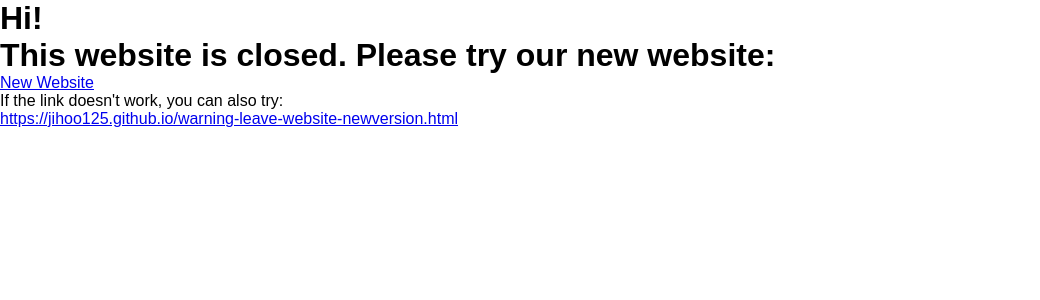
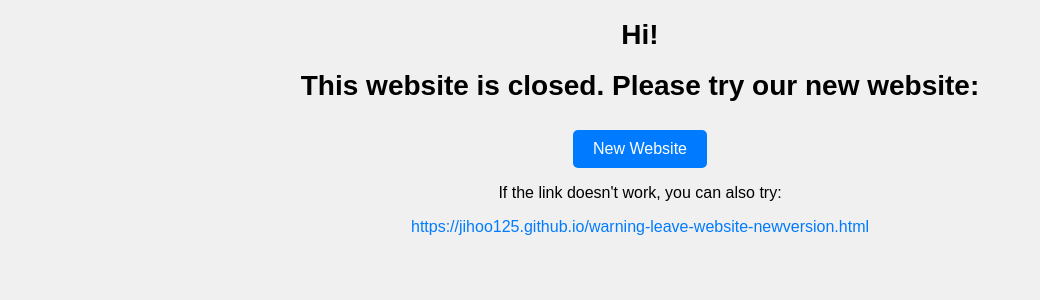
Before and after one commit to Jihoo125/Jihoo125.github.io, a PHP site: page / in a window 1280 px wide. Shown: the top 300 px of the page, without its empty margins (0-1040 px from the left). Run offline with PHP 8.4, Linux system fonts and the light colour scheme.

Commit message:
Update style.css

```diff
--- a/style.css
+++ b/style.css
@@ -1,55 +1,36 @@
-* {
-	margin: 0;
-	padding: 0;
-	box-sizing: border-box;
-	font-family: Arial, sans-serif;
+/* Apply basic styling to your content */
+body {
+    font-family: Arial, sans-serif;
+    text-align: center;
+    margin: 0;
+    padding: 0;
+    background-color: #f0f0f0;
 }
 
-.chat-container {
-	width: 400px;
-	height: 600px;
-	margin: 50px auto;
-	border: 1px solid #ccc;
-	border-radius: 10px;
-	overflow: hidden;
+h1 {
+    font-size: 28px;
 }
 
-.chat-header {
-	background-color: #f2f2f2;
-	padding: 10px;
-	text-align: center;
+a {
+    text-decoration: none;
+    color: #007BFF;
 }
 
-.chat-history {
-	height: 400px;
-	overflow-y: scroll;
-	padding: 10px;
+a:hover {
+    text-decoration: underline;
 }
 
-.chat-box {
-	padding: 10px;
-	display: flex;
-	align-items: center;
+/* Style the call-to-action button */
+.cta-button {
+    display: inline-block;
+    background-color: #007BFF;
+    color: #fff;
+    padding: 10px 20px;
+    border-radius: 5px;
+    margin-top: 10px;
+    text-decoration: none;
 }
 
-.chat-box input[type="text"] {
-	flex: 1;
-	height: 30px;
-	border-radius: 5px;
-	border: none;
-	padding: 5px;
-	margin-right: 10px;
+.cta-button:hover {
+    background-color: #0056b3;
 }
-
-.chat-box button {
-	background-color: #4CAF50;
-	color: white;
-	border: none;
-	padding: 10px;
-	border-radius: 5px;
-	cursor: pointer;
-}
-
-.chat-box button:hover {
-	background-color: #3e8e41;
-}
```
